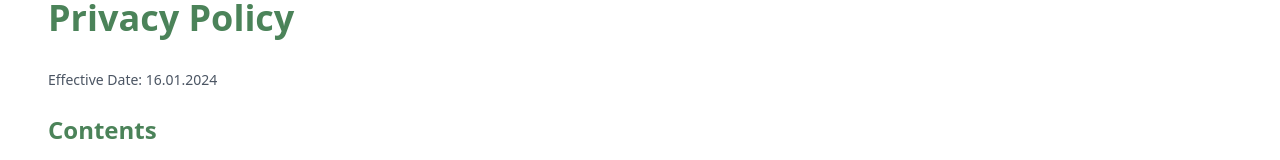
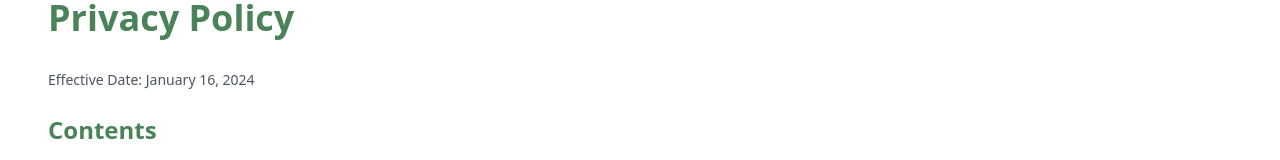
Before and after one commit to Act4Zero/LandingPage-GreenCompass, a Next.js app: page /privacy in a window 1280 px wide. Shown: the part 130-290 px from the top of the page. Built offline with nearby package versions, Linux system fonts and the light colour scheme.

Commit message:
address comments

```diff
--- a/src/pages/privacy.js
+++ b/src/pages/privacy.js
@@ -15,7 +15,9 @@
         <h1 className="text-4xl font-bold text-green-dark mb-8">
           Privacy Policy
         </h1>
-        <p className="text-sm text-gray-600 mb-6">Effective Date: 16.01.2024</p>
+        <p className="text-sm text-gray-600 mb-6">
+          Effective Date: January 16, 2024
+        </p>
 
         {/* Table of Contents */}
         <nav className="mb-12">
@@ -189,7 +191,6 @@
             You have the right to:
           </p>
           <ul className="list-disc list-inside text-gray-700 space-y-2 mb-6">
-            <br></br>
             <li>
               <strong>Access: </strong>Request access to the personal
               information we hold about you.
```
